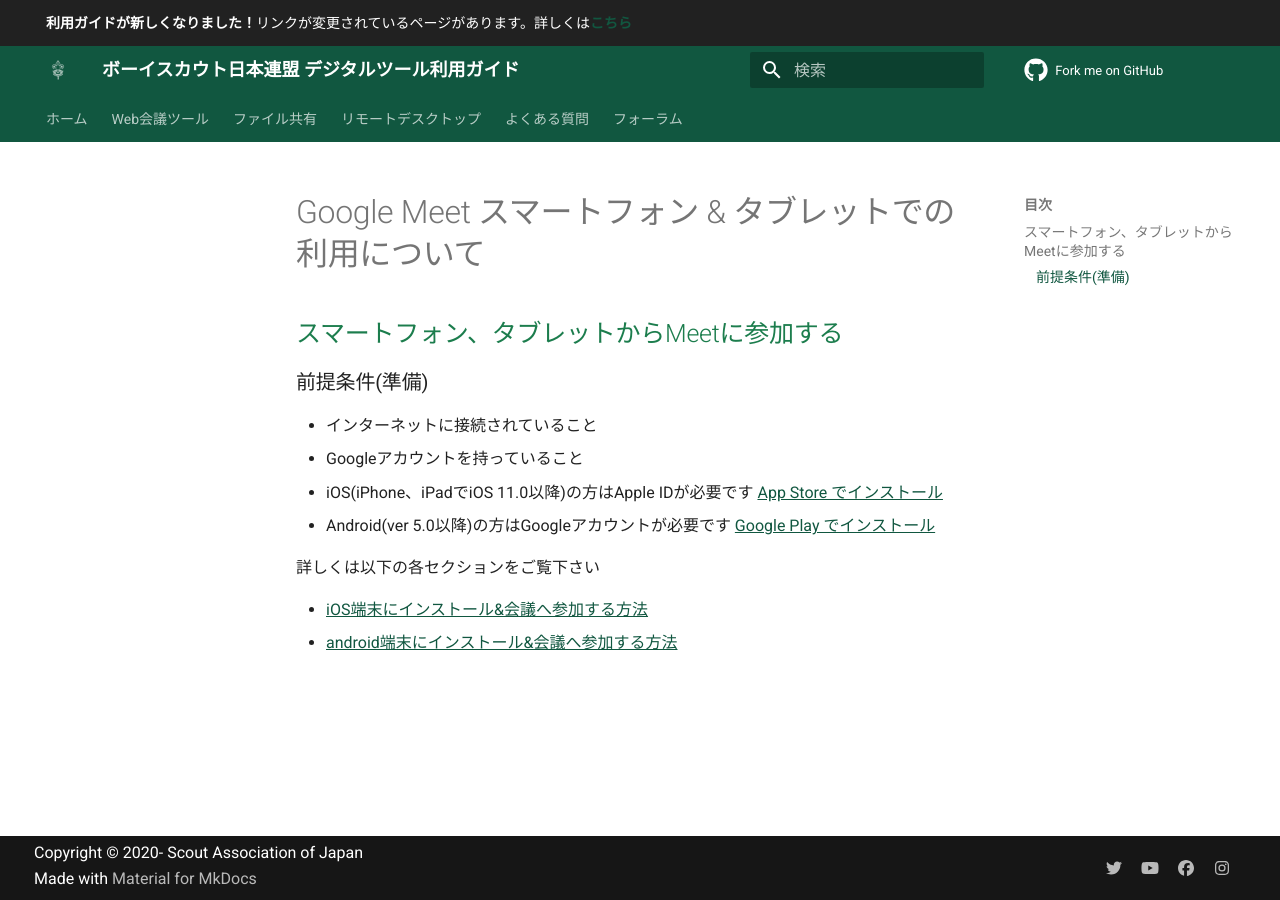
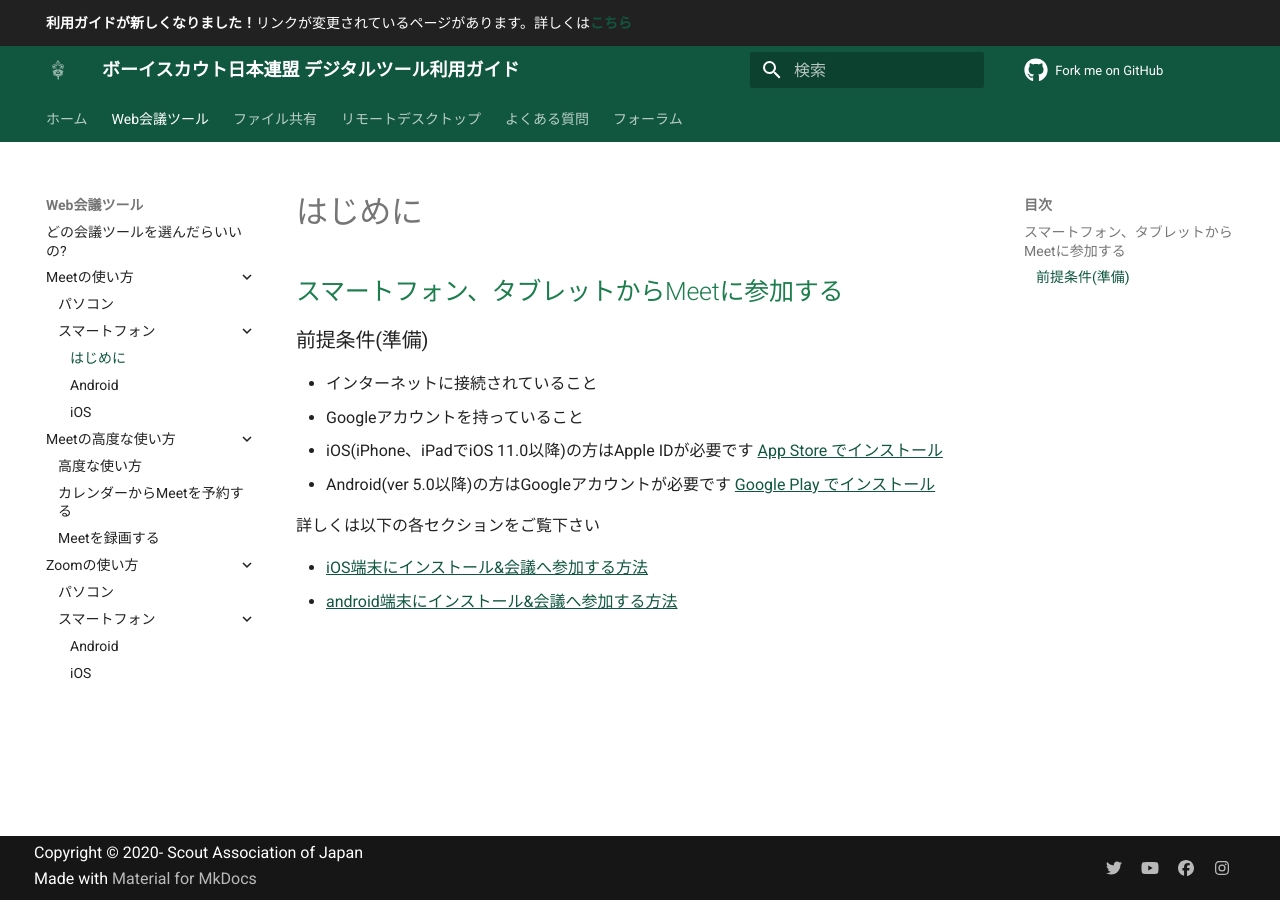
Before and after one commit to Scout-Association-of-Japan/DX-promotion-guidelines, an MkDocs documentation site: the page built from docs/web-meeting-guide/meet/GoogleMeet-smartphone.md, in a window 1280 px wide. Built offline with MkDocs 1.6.1 and Material for MkDocs 9.7.7, drawn with Linux system fonts in a browser that asks for light colours; comment, search, counter and statistics services are not loaded.

Commit message:
Update mkdocs.yml

```diff
--- a/mkdocs.yml
+++ b/mkdocs.yml
@@ -57,21 +57,25 @@
     - どの会議ツールを選んだらいいの?: web-meeting-guide/WhatShouldIChoose.md
     - Meetの使い方:
       - パソコン: web-meeting-guide/meet/GoogleMeet.md
-      - Android: web-meeting-guide/meet/GoogleMeet-android.md
-      - iOS: web-meeting-guide/meet/GoogleMeet-ios.md
+      - スマートフォン:
+        - はじめに: web-meeting-guide/meet/GoogleMeet-smartphone.md
+        - Android: web-meeting-guide/meet/GoogleMeet-android.md
+        - iOS: web-meeting-guide/meet/GoogleMeet-ios.md
     - Meetの高度な使い方:
       - 高度な使い方:  web-meeting-guide/meet/GoogleMeet-adv.md
       - カレンダーからMeetを予約する: web-meeting-guide/meet/GoogleMeet-calendar.md
       - Meetを録画する: web-meeting-guide/meet/GoogleMeet-recording.md
     - Zoomの使い方:
       - パソコン:  web-meeting-guide/zoom/ZoomMeeting.md
-      - Android: web-meeting-guide/zoom/android.md
-      - iOS: web-meeting-guide/zoom/ios.md
+      - スマートフォン:
+        - Android: web-meeting-guide/zoom/android.md
+        - iOS: web-meeting-guide/zoom/ios.md
   - ファイル共有:
     - Googleドライブでファイル共有をしてみよう: file-share/HowToUseGDrive.md
   - リモートデスクトップ:
     - リモートデスクトップを使ってみよう: remote-desktop/HowToUseChromeRD.md
   - よくある質問:
+    - よくある質問: faq/index.md
     - Google Workspaceへのログイン方法: google_workspace/how_to_login/index.md
     - サブアカウントの追加方法: faq/google_workspace/create_sub_accounts/index.md
     - パスワードを紛失してしまった場合: faq/google_workspace/password_recovery/index.md
```
